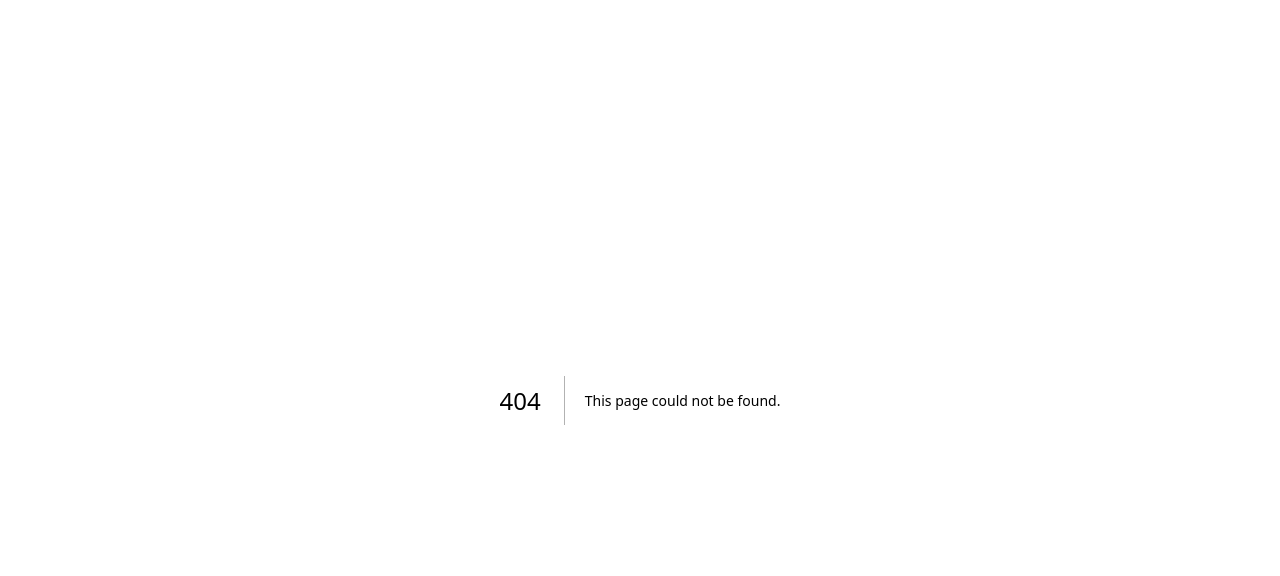
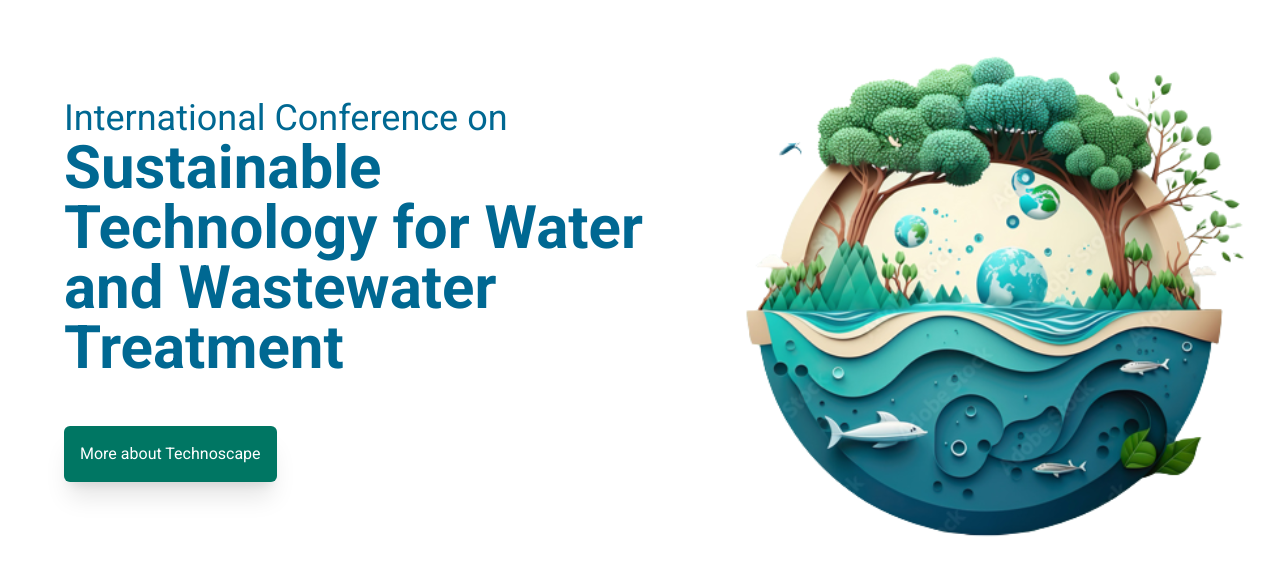
Before and after one commit to sahilbaishya/technoscape, a Next.js app: page /components/Hero in a window 1280 px wide. Before the commit this address had no page. Shown: the top 576 px of the page. Built offline with nearby package versions, Linux system fonts and the light colour scheme.

Commit message:
home page created

```diff
--- /dev/null
+++ b/app/components/Hero/page.js
@@ -0,0 +1,31 @@
+import Image from "next/image"
+import { Roboto } from 'next/font/google'
+
+const roboto = Roboto({
+    weight: ['400', '700'],
+    style: ['normal', 'italic'],
+    subsets: ['latin'],
+    display: 'swap',
+  })
+export default function Hero(){
+    return(
+        <>
+            <main className="flex flex-col-reverse lg:flex-row gap-8 items-center justify-center">
+                <div className="flex items-start justify-center lg:justify-start flex-col basis-1/2 ml-8 lg:ml-16">
+                    <h2 className={`${roboto.className} text-xl lg:text-4xl font-normal text-[#006892]`}>International Conference on</h2>
+                    <h2 className={`${roboto.className} text-2xl lg:text-6xl font-bold text-[#006892]`}>Sustainable Technology for Water and Wastewater Treatment</h2>
+                    <button className={`${roboto.className} mt-12 bg-[#007663] text-white p-4 rounded-md shadow-xl`}>More about Technoscape  </button>
+                </div>
+                <div className="flex items-center justify-center basis-1/2 w-full lg:w-1/2 h-[579px] mb-0">
+                    <Image
+                    src="/heroillu.svg"
+                    alt="earth picture"
+                    width={644}
+                    height={579}
+                    sizes="(max-width: 768px) 50vw, (max-width: 1200px) 50vw, 33vw"
+                    />
+                </div>
+            </main>
+        </>
+    )
+}
--- a/app/components/IAC/loading.js
+++ b/app/loading.js
@@ -1,5 +1,3 @@
-import { FC } from "react"
-
 export default function loading(){
     return(
         <div className="h-screen flex items-center justify-center">loading</div>
```
Also changed, not shown: public/heroillu.svg (added).
